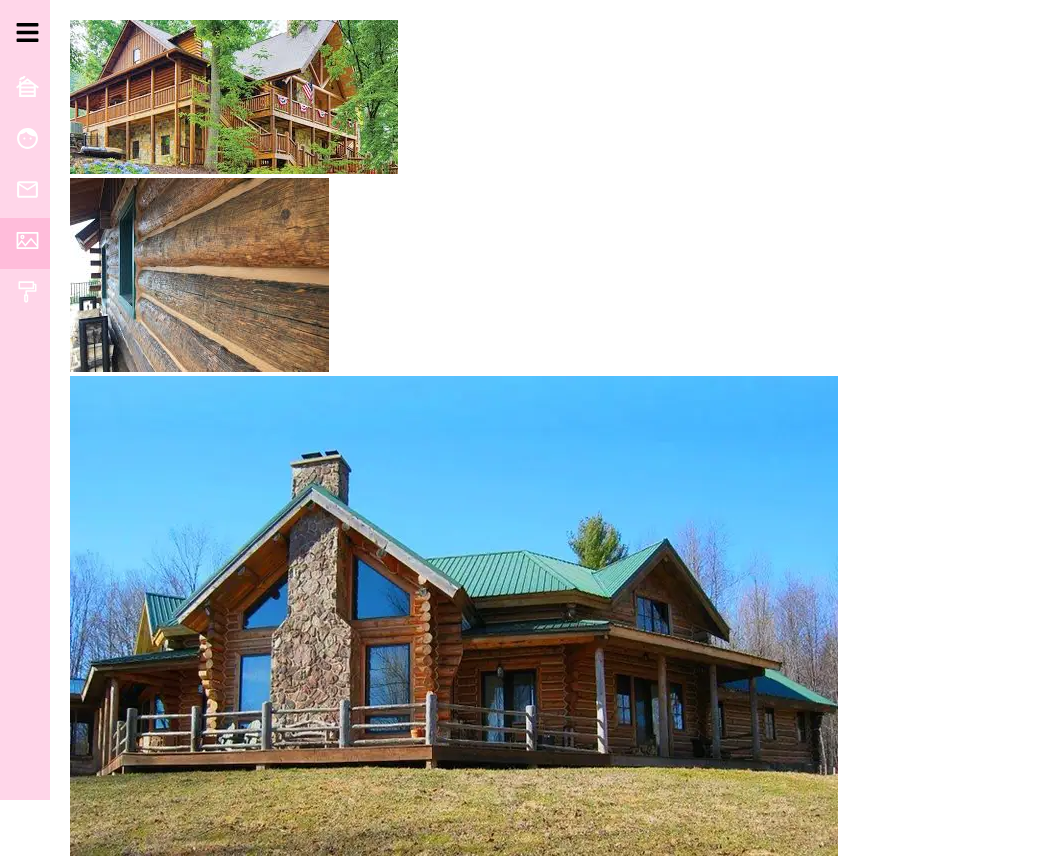
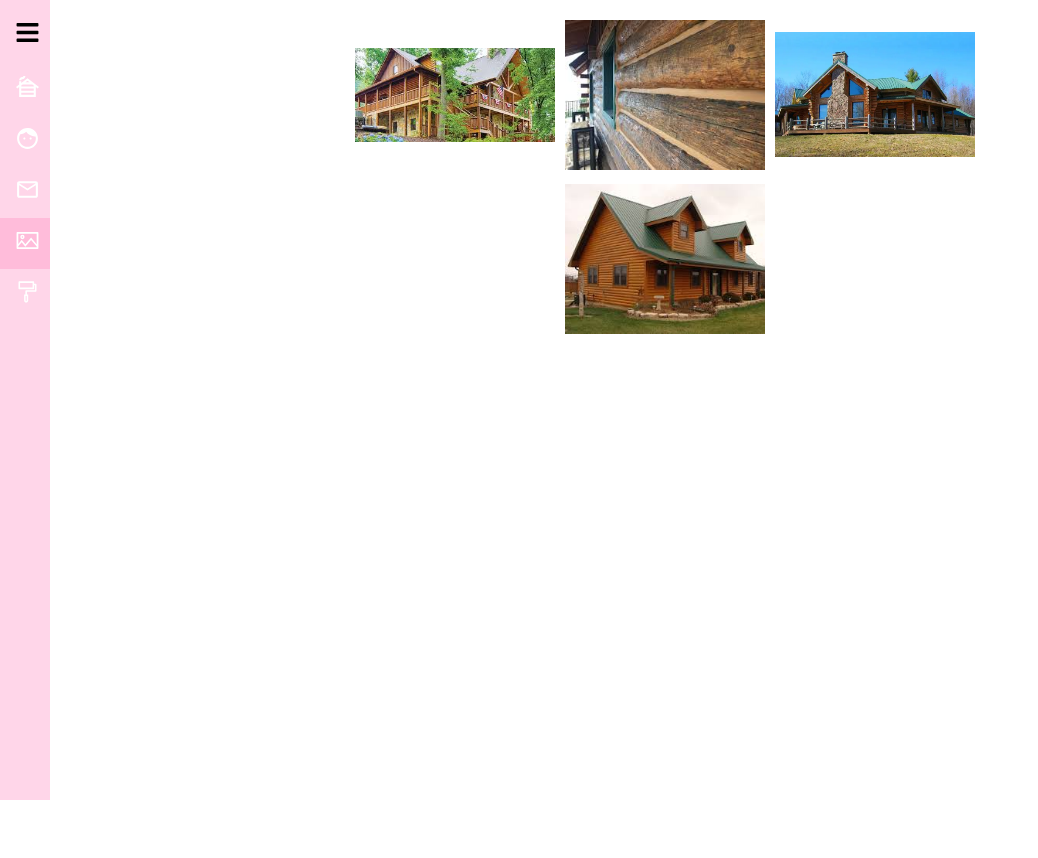
Before and after one commit to wagnergabe/Cabin-Girl, a React (Create React App) app: page /gallery in a window 1280 px wide. Shown: the top 858 px of the page, without its empty margins (0-1038 px from the left). After the commit the page ends 800 px from the top, so only its background shows below. Built offline with nearby package versions, Linux system fonts and the light colour scheme.

Commit message:
css organization, fixed sizing issue

```diff
--- a/src/App.css
+++ b/src/App.css
@@ -52,3 +52,21 @@ main{
 h1 {
   font-family: 'Space Mono', monospace;
 }
+.galleryWrap {
+  display: flex;
+  flex-wrap: wrap;
+  gap: 10px;
+  align-items: center;
+  justify-content: center;
+  max-width: 620px;
+  margin: 0 auto;
+}
+
+.galleryWrap .single {
+  width: 200px;
+  cursor: pointer;
+}
+
+.galleryWrap .single img {
+  max-width: 100%;
+}
```
